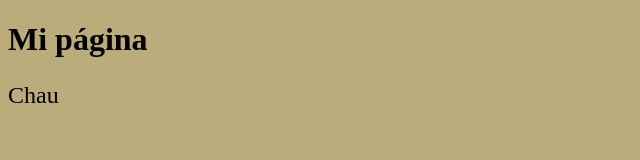
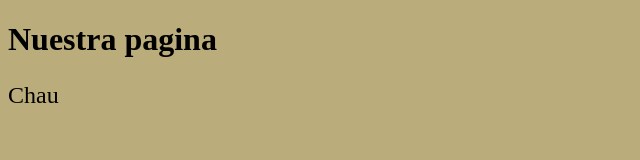
Before and after one commit to joacobesada/practicaGit, a plain HTML site: page index.html in a window 1280 px wide. Shown: the whole page, without its empty margins (0-640 px from the left). Drawn offline with Linux system fonts and the light colour scheme.

Commit message:
cambio el titulo

```diff
--- a/index.html
+++ b/index.html
@@ -7,7 +7,7 @@
     <title>Document</title>
 </head>
 <body>
-    <h1>Mi página</h1>
+    <h1>Nuestra pagina</h1>
 </body>
      <p style="font-size: 24px;">Chau</p>
 </html>
```
